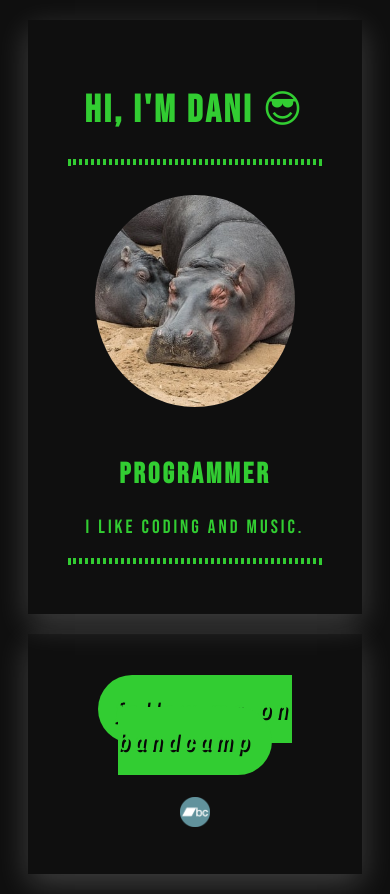
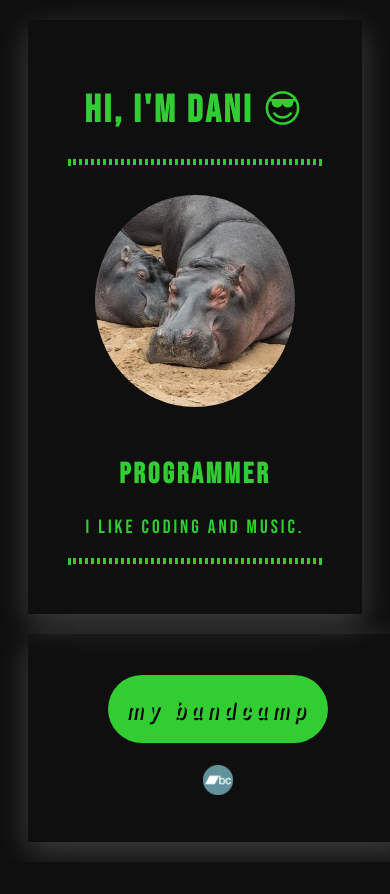
Before and after one commit to danimockzubia/profile, a plain HTML site: page index.html in a window 390 px wide. After the commit the page ends 862 px from the top, so only its background shows below. Drawn offline with nearby package versions, Linux system fonts and the light colour scheme.

Commit message:
prettier

```diff
--- a/index.html
+++ b/index.html
@@ -26,7 +26,7 @@
     </div>
     <div class="footer">
       <ul>
-        <li><a href="https://danielazubia.bandcamp.com" id="link">follow me on bandcamp</a></li>
+        <li><a href="https://danielazubia.bandcamp.com" id="link">my bandcamp</a></li>
         <li>
           <a href="https://danielazubia.bandcamp.com">
             <img alt="Bancamp Logo" src="images/bandcamplogo.png" id="bclogo" width="30">
--- a/style.css
+++ b/style.css
@@ -73,19 +73,19 @@ li {
 
 @media (max-width: 960px) {
   /* For a screen < 960px, this CSS will be read */
-  .container {
+  .container, .footer {
     width: 700px;
   }
 }
 @media (max-width: 720px) {
   /* For a screen < 720px, this CSS will be read */
-  .container {
+  .container, .footer {
     width: 500px;
   }
 }
 @media (max-width: 540px) {
   /* For a screen < 540px, this CSS will be read */
-  .container {
+  .container, .footer {
     width: 300px;
   }
 }
```
